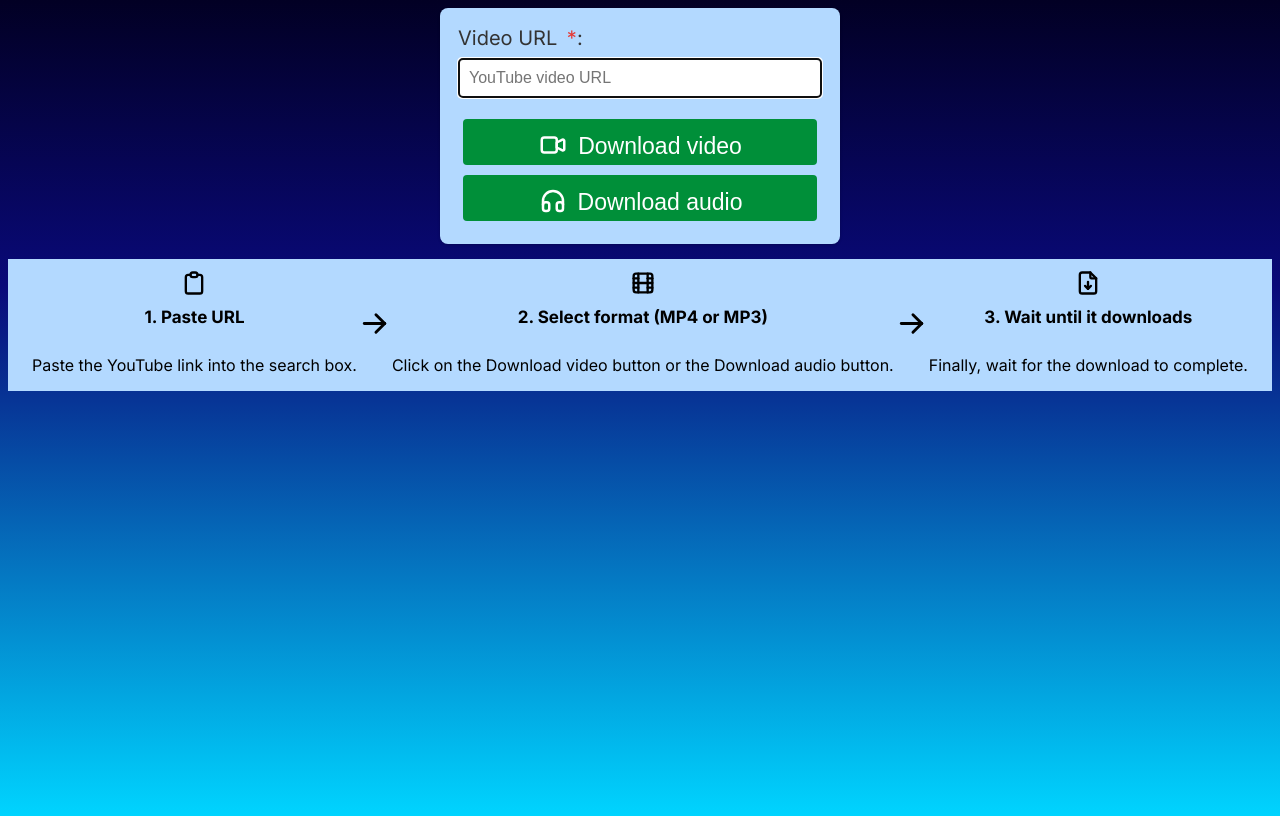
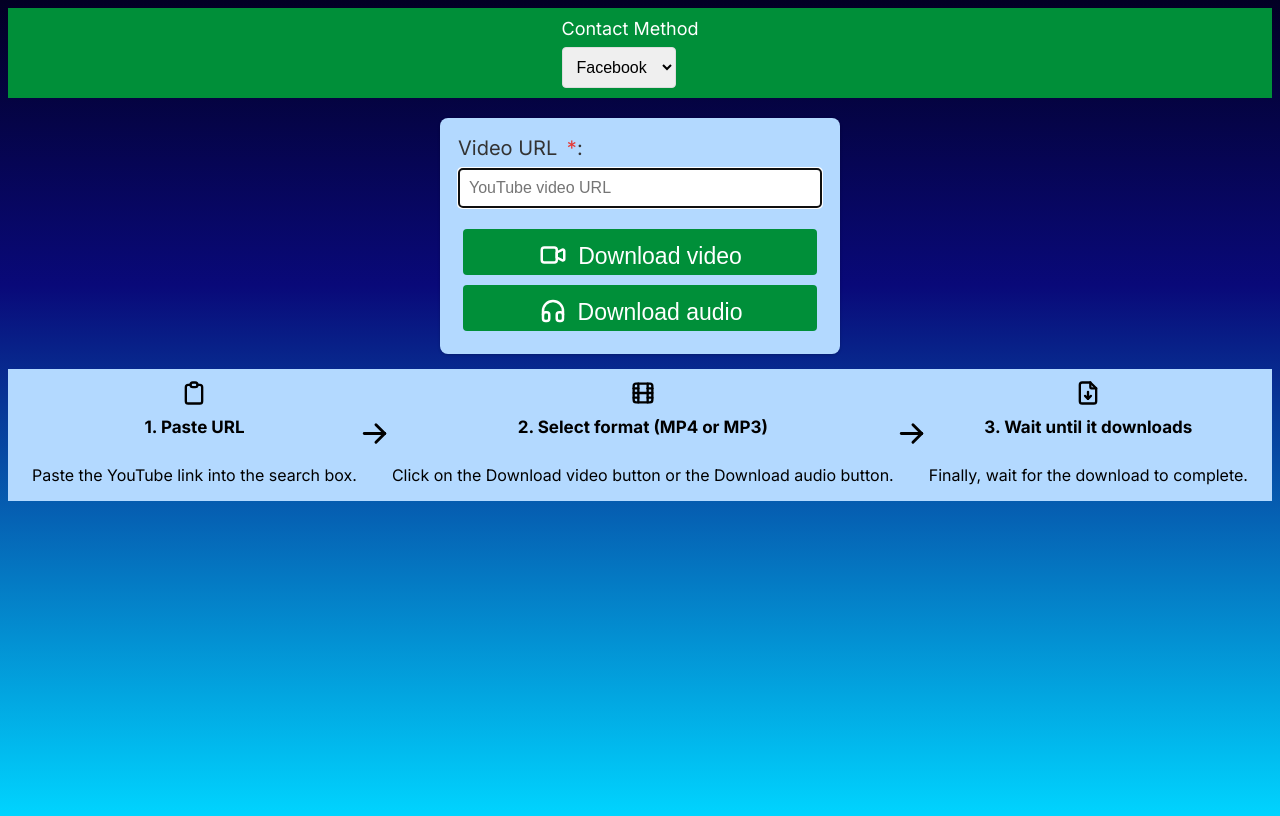
Before and after one commit to RaulCatalinas/EasyViewerWeb, a Next.js app: page / in a window 1280 px wide. Built offline with nearby package versions, Linux system fonts and the light colour scheme.

Commit message:
feat(Root): Added Navbar component
- Implemented the Navbar component to enhance navigation.

```diff
--- a/src/app/page.tsx
+++ b/src/app/page.tsx
@@ -4,10 +4,12 @@ import styles from "./page.module.css"
 // Components
 import DownloadForm from "@/components/form/DownloadForm"
 import HowToUse from "@/components/how-to-use/HowToUse"
+import NavBar from "@/components/nav/NavBar"
 
 export default function Home() {
   return (
     <main className={styles.main}>
+      <NavBar />
       <DownloadForm />
       <HowToUse />
     </main>
--- /dev/null
+++ b/src/components/contact/DropdownContact.tsx
@@ -0,0 +1,42 @@
+"use client"
+
+// CSS
+import styles from "@/css/contact/dropdown-contact.module.css"
+
+// Constants
+import { SOCIAL_NETWORKS } from "@/constants/social-networks"
+
+// React
+import { ChangeEvent } from "react"
+
+// Components
+import Option from "./Option"
+
+type SocialNetworkKey = keyof typeof SOCIAL_NETWORKS
+
+export default function DropdownContact() {
+  const handleChange = (event: ChangeEvent<HTMLSelectElement>) => {
+    const socialNetworkKey = event.target.value as SocialNetworkKey
+    const socialNetwork = SOCIAL_NETWORKS[socialNetworkKey]
+
+    open(socialNetwork, "_blank")
+  }
+
+  return (
+    <>
+      <label htmlFor="contact-method" className={styles.label}>
+        Contact Method
+      </label>
+      <select
+        id="contact-method"
+        onChange={handleChange}
+        className={styles.select}
+      >
+        <Option value="facebook" text="Facebook" />
+        <Option value="instagram" text="Instagram" />
+        <Option value="twitter" text="Twitter" />
+        <Option value="github" text="GitHub" />
+      </select>
+    </>
+  )
+}
--- /dev/null
+++ b/src/components/contact/Option.tsx
@@ -0,0 +1,14 @@
+import styles from "@/css/contact/option.module.css"
+
+interface OptionProps {
+  value: string
+  text: string
+}
+
+export default function Option({ value, text }: OptionProps) {
+  return (
+    <option className={styles.option} value={value}>
+      {text}
+    </option>
+  )
+}
--- /dev/null
+++ b/src/components/nav/NavBar.tsx
@@ -0,0 +1,17 @@
+// Components
+import DropdownContact from "../contact/DropdownContact"
+
+// CSS
+import styles from "@/css/nav/navbar.module.css"
+
+export default function NavBar() {
+  return (
+    <nav className={styles.nav}>
+      <ul className={styles.ul}>
+        <li className={styles.li}>
+          <DropdownContact />
+        </li>
+      </ul>
+    </nav>
+  )
+}
--- /dev/null
+++ b/src/constants/social-networks.ts
@@ -0,0 +1,6 @@
+export const SOCIAL_NETWORKS = {
+  instagram: "https://www.instagram.com/raulf1foreveryt_oficial",
+  twitter: "https://twitter.com/CatalinasRaul",
+  github: "https://github.com/RaulCatalinas",
+  facebook: "https://www.facebook.com/raul.catalinasesteban"
+}
--- /dev/null
+++ b/src/css/contact/dropdown-contact.module.css
@@ -0,0 +1,43 @@
+/* select */
+.select {
+  padding: 10px;
+  font-size: 16px;
+  border: 1px solid #ddd;
+  border-radius: 4px;
+  cursor: pointer;
+}
+
+.select:focus {
+  outline: none;
+  border-color: #3498db;
+  box-shadow: 0 0 5px rgb(52 152 219 / 70%);
+}
+
+/* label */
+.label {
+  font-size: 18px;
+  margin-bottom: 8px;
+  display: block;
+  color: white;
+  text-align: center;
+}
+
+/* Media queries */
+@media (width <= 600px) {
+  .select {
+    font-size: 14px;
+    text-indent: 1px;
+    text-overflow: '';
+    background-color: #f8f8f8;
+    color: #333;
+  }
+
+  .select:hover,
+  .select:focus {
+    border-color: #888;
+  }
+
+  .label {
+    font-size: 16px;
+  }
+}
--- /dev/null
+++ b/src/css/contact/option.module.css
@@ -0,0 +1,5 @@
+.option {
+  background-color: #fff;
+  color: #333;
+  font-size: 14px;
+}
--- /dev/null
+++ b/src/css/nav/navbar.module.css
@@ -0,0 +1,34 @@
+/* nav */
+.nav {
+  padding: 10px;
+  margin-bottom: 20px;
+  background-color: #008f39;
+}
+
+/* ul */
+.ul {
+  list-style: none;
+  margin: 0;
+  padding: 0;
+  display: flex;
+  justify-content: center;
+  align-items: center;
+}
+
+/* li */
+.li {
+  margin-right: 20px;
+}
+
+/* Media queries */
+@media (width <= 768px) {
+  .ul {
+    flex-direction: column;
+    align-items: center;
+    text-align: center;
+  }
+
+  .li {
+    margin: 10px 0;
+  }
+}
```
